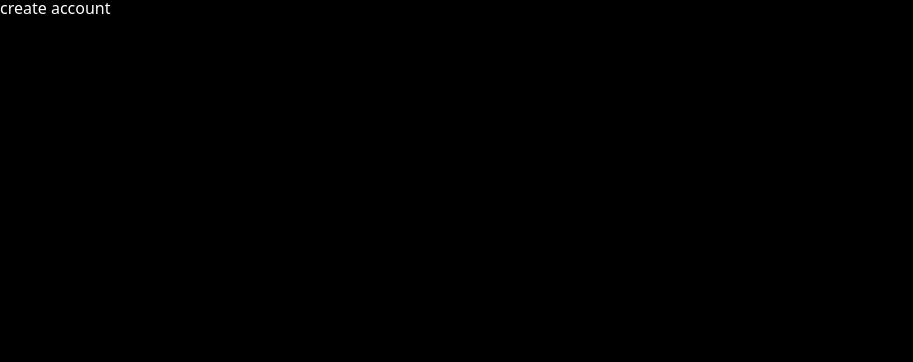
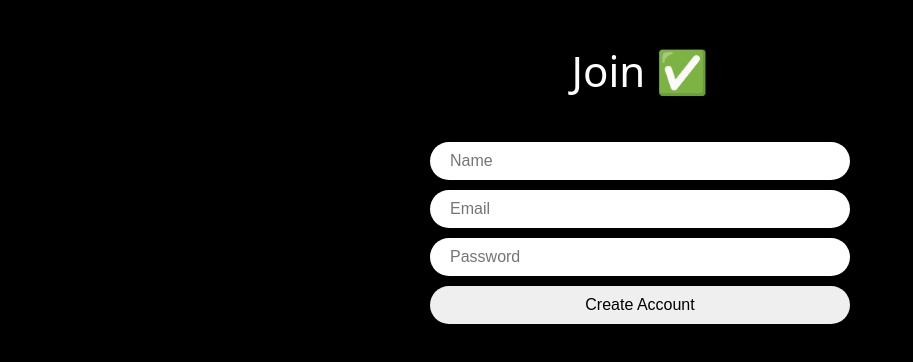
Before and after one commit to leeminy94/nwitter-reloaded, a React (Vite) app: page /create-account in a window 1280 px wide. Shown: the top 362 px of the page, without its empty margins (0-913 px from the left). Built offline with nearby package versions, Linux system fonts and the light colour scheme.

Commit message:
login page

```diff
--- a/package.json
+++ b/package.json
@@ -10,6 +10,7 @@
     "preview": "vite preview"
   },
   "dependencies": {
+    "firebase": "^10.1.0",
     "react": "^18.2.0",
     "react-dom": "^18.2.0",
     "react-router-dom": "^6.14.2",
--- a/src/App.tsx
+++ b/src/App.tsx
@@ -4,10 +4,11 @@
 import Profile from "./routes/profile";
 import Login from "./routes/login";
 import CreateAccount from "./routes/create-account";
-import { createGlobalStyle} from "styled-components";
+import styled, { createGlobalStyle} from "styled-components";
 import reset from "styled-reset";
 import { useEffect, useState } from "react";
 import LoadingScreen from "./components/loading-screen";
+import { auth } from "./firebase";
 
 const router = createBrowserRouter([
   {
@@ -46,21 +47,27 @@
   }
 `;
 
+const Wrapper = styled.div`
+  height:100vh;
+  display:flex;
+  justify-content:center;
+`;
+
 
 function App() {
   const [isLoading, setLoading] = useState(true);
   const init = async () => {
-    // wait for firebase
-   setLoading(false);
+    await auth.authStateReady();
+    setLoading(false);
   };
   useEffect(() => {
     init();
   }, []);
   return (
-    <>
-    <GlobalStyles />
-    {isLoading ? <LoadingScreen /> : <RouterProvider router={router} />}
-    </>
+    <Wrapper>
+      <GlobalStyles />
+      {isLoading ? <LoadingScreen /> : <RouterProvider router={router} />}
+    </Wrapper>
   );
 }
 
--- /dev/null
+++ b/src/firebase.tsx
@@ -0,0 +1,15 @@
+import { initializeApp } from "firebase/app";
+import { getAuth } from "firebase/auth";
+
+const firebaseConfig = {
+  apiKey: "AIzaSyD4w4uyzF9aoRewOhZrn7Up73UVBirI3Wo",
+  authDomain: "nwitter-reloaded-c36f6.firebaseapp.com",
+  projectId: "nwitter-reloaded-c36f6",
+  storageBucket: "nwitter-reloaded-c36f6.appspot.com",
+  messagingSenderId: "403012329035",
+  appId: "1:403012329035:web:6174b05052dbf34a5577ce"
+};
+
+const app = initializeApp(firebaseConfig);
+
+export const auth = getAuth(app);
--- a/src/routes/create-account.tsx
+++ b/src/routes/create-account.tsx
@@ -1,3 +1,96 @@
+import { createUserWithEmailAndPassword, updateProfile } from "firebase/auth";
+import { useState } from "react";
+import styled from "styled-components";
+import { auth } from "../firebase";
+import { useNavigate } from "react-router-dom";
+
+const Wrapper = styled.div`
+    height:100%;
+    display:flex;
+    flex-direction:column;
+    align-items:center;
+    width:420px;
+    padding:50px 0px;
+`;
+const Title = styled.h1`
+    font-size:42px;
+`;
+const Form = styled.form`
+    margin-top:50px;
+    display:flex;
+    flex-direction:column;
+    gap:10px;
+    width:100%;
+`;
+const Input = styled.input`
+    padding:10px 20px;
+    border-radius:50px;
+    border:none;
+    width:100%;
+    font-size:16px;
+    &[type="submit"]{
+        cursor:pointer;
+        &:hover{
+            opacity:.8;
+        }
+    }
+`;
+
+const Error = styled.span`
+    font-weight:600;
+    color:tomato;
+`;
+
 export default function CreateAccount(){
-    return <h1>create account</h1>;
+    const navigate = useNavigate();
+    const [isLoading, setLoading] = useState(false);
+    const [name, setName] = useState("");
+    const [email, setEmail] = useState("");
+    const [password, setPassword] = useState("");
+    const [error, setError] = useState("");
+    const onChange = (e : React.ChangeEvent<HTMLInputElement>) => {
+        const {
+            target: {name, value},
+        } = e;
+        if(name === "name"){
+            setName(value);
+        }else if(name === "email"){
+            setEmail(value);
+        }else if(name === "password"){
+            setPassword(value);
+        }
+    };
+    const onSubmit = async (e: React.FormEvent<HTMLFormElement>) => {
+        e.preventDefault();
+        setError("");
+        if(isLoading || name === "" || email === "" || password === "") return;
+        try{
+            setLoading(true);
+           const credentials = await createUserWithEmailAndPassword(
+            auth,
+            email,
+            password
+            );
+            await updateProfile(credentials.user, {
+                displayName : name,
+            });
+            navigate("/");
+        } catch (e) {
+            // setError
+        }finally{
+            setLoading(false);
+        }
+    };
+    return (
+    <Wrapper>
+        <Title>Join ✅</Title>
+        <Form onSubmit={onSubmit}>
+            <Input onChange={onChange} name="name" value={name} placeholder="Name" type="text" required/>
+            <Input onChange={onChange} name="email" value={email} placeholder="Email" type="email" required/>
+            <Input onChange={onChange} name="password" value={password} placeholder="Password" type="password" required/>
+            <Input type="submit" value={isLoading ? "Loading..." : "Create Account"} />
+        </Form>
+        {error !== "" ? <Error>{error}</Error> : null}
+    </Wrapper>
+    );
 }
```
Also changed, not shown: 1 other file (tests, documents, lock files or other folders).
